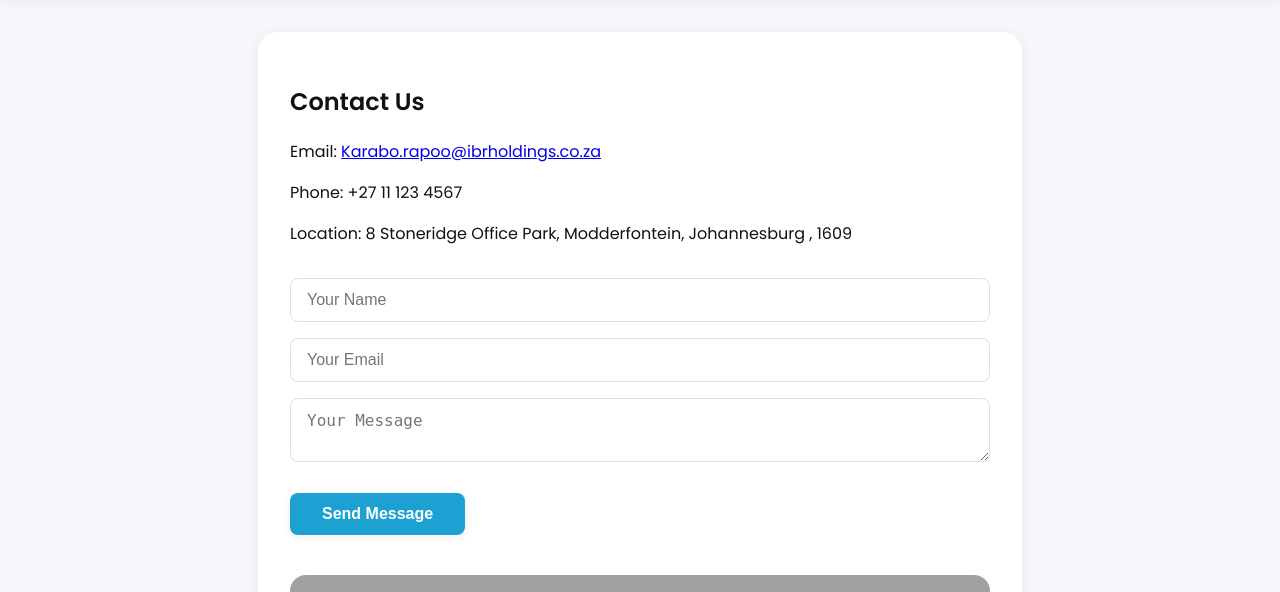
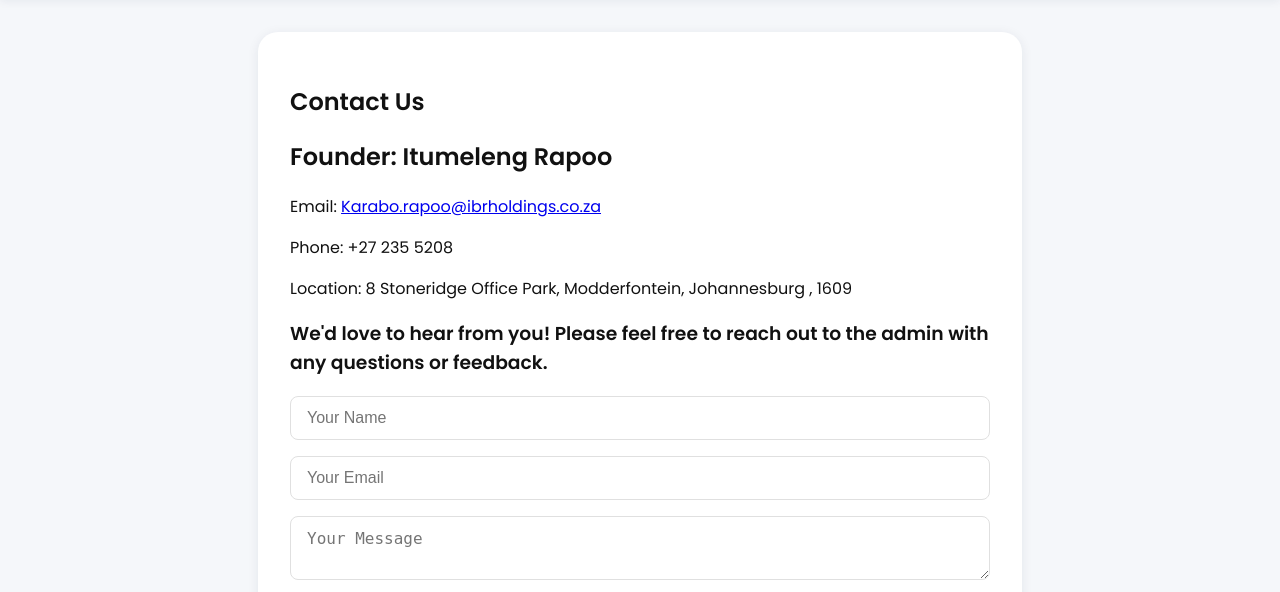
Before and after one commit to spheleleMakau/ibr-group, a Django app: page /contact/ in a window 1280 px wide. Shown: the part 112-704 px from the top of the page. Run offline with Django 5.2, Linux system fonts and the light colour scheme; a map, chart or similar area stays blank; grey boxes are pictures that could not be loaded.

Commit message:
changed form

```diff
--- a/templates/core/contact.html
+++ b/templates/core/contact.html
@@ -4,16 +4,20 @@
 <section class="card" style="max-width: 700px; margin: 2rem auto;">
 
     <h1>Contact Us</h1>
+    <h2>Founder: Itumeleng Rapoo</h2>
+    <p>Email: <a href="mailto:Karabo.rapoo@ibrholdings.co.za">Karabo.rapoo@ibrholdings.co.za</a></p>
+    <p>Phone: +27 235 5208</p>
 
-    <p>Email: <a href="mailto:Karabo.rapoo@ibrholdings.co.za">Karabo.rapoo@ibrholdings.co.za</a></p>
-    <p>Phone: +27 11 123 4567</p>
     <p>Location: 8 Stoneridge Office Park, Modderfontein, Johannesburg , 1609</p>
-    <form method="post" style="margin-top:2rem;">
-        {% csrf_token %}
-        <input type="text" name="name" placeholder="Your Name" required style="width:100%;margin-bottom:1rem;">
-        <input type="email" name="email" placeholder="Your Email" required style="width:100%;margin-bottom:1rem;">
-        <textarea name="message" placeholder="Your Message" required style="width:100%;margin-bottom:1rem;"></textarea>
-        <button type="submit" class="btn">Send Message</button>
+    <h3>We'd love to hear from you! Please feel free to reach out to the admin with any questions or feedback.</h3>
+
+
+
+    <form id="whatsappForm" class="contact-form">
+        <input type="text" id="name" name="name" placeholder="Your Name" required>
+        <input type="email" id="email" name="email" placeholder="Your Email" required>
+        <textarea id="message" name="message" placeholder="Your Message" required></textarea>
+        <button type="submit" class="btn">Send via WhatsApp</button>
     </form>
 <div class="map-container">
 
```
